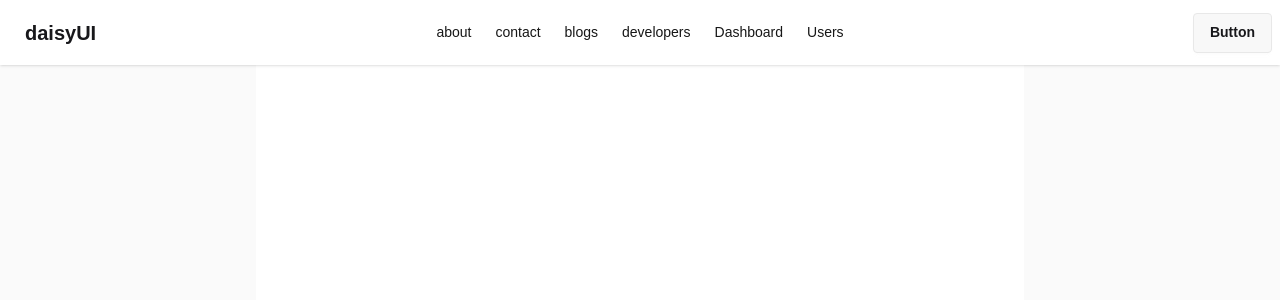
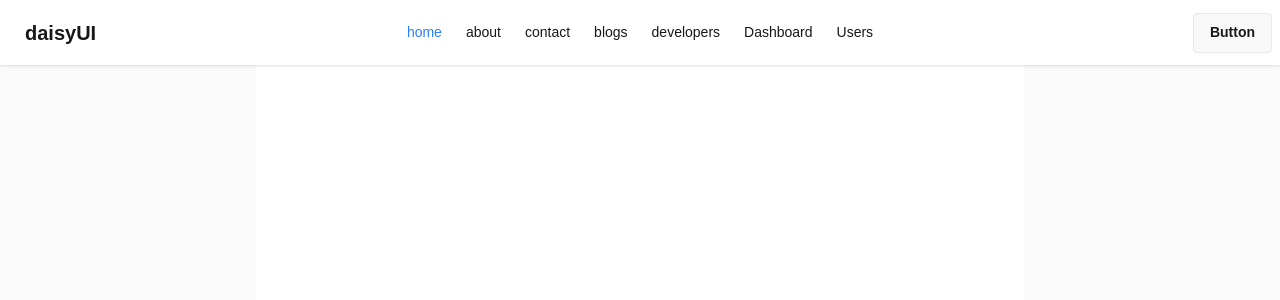
Before and after one commit to Al-Amin018555/my-next-app, a Next.js app: page / in a window 1280 px wide. Shown: the top 300 px of the page. Built offline with nearby package versions, Linux system fonts and the light colour scheme.

Commit message:
feat: add active link styling

```diff
--- a/src/components/Navbar.jsx
+++ b/src/components/Navbar.jsx
@@ -1,13 +1,20 @@
+'use client'
 import Link from "next/link";
+import { usePathname } from "next/navigation";
 
 const Navbar = () => {
+
+    const pathname = usePathname();
+    console.log('pathname in the navigation ', pathname)
+
     const links = <>
-        <li><Link href='/about'>about</Link></li>
-        <li><Link href='/contact'>contact</Link></li>
-        <li><Link href='/blogs'>blogs</Link></li>
-        <li><Link href='/about/developers'>developers</Link></li>
-        <li><Link href='/dashboard'>Dashboard</Link></li>
-        <li><Link href='/users'>Users</Link></li>
+        <li><Link className={`${pathname === '/' ? "text-blue-500" : ""}`} href='/'>home</Link></li>
+        <li><Link className={`${pathname === '/about' ? "text-blue-500" : ""}`} href='/about'>about</Link></li>
+        <li><Link className={`${pathname === '/contact' ? "text-blue-500" : ""}`} href='/contact'>contact</Link></li>
+        <li><Link className={`${pathname === '/blogs' ? "text-blue-500" : ""}`} href='/blogs'>blogs</Link></li>
+        <li><Link className={`${pathname === '/about/developers' ? "text-blue-500" : ""}`} href='/about/developers'>developers</Link></li>
+        <li><Link className={`${pathname === '/dashboard' ? "text-blue-500" : ""}`} href='/dashboard'>Dashboard</Link></li>
+        <li><Link className={`${pathname === '/users' ? "text-blue-500" : ""}`} href='/users'>Users</Link></li>
     </>
     return (
         <div className="navbar bg-base-100 shadow-sm">
```
